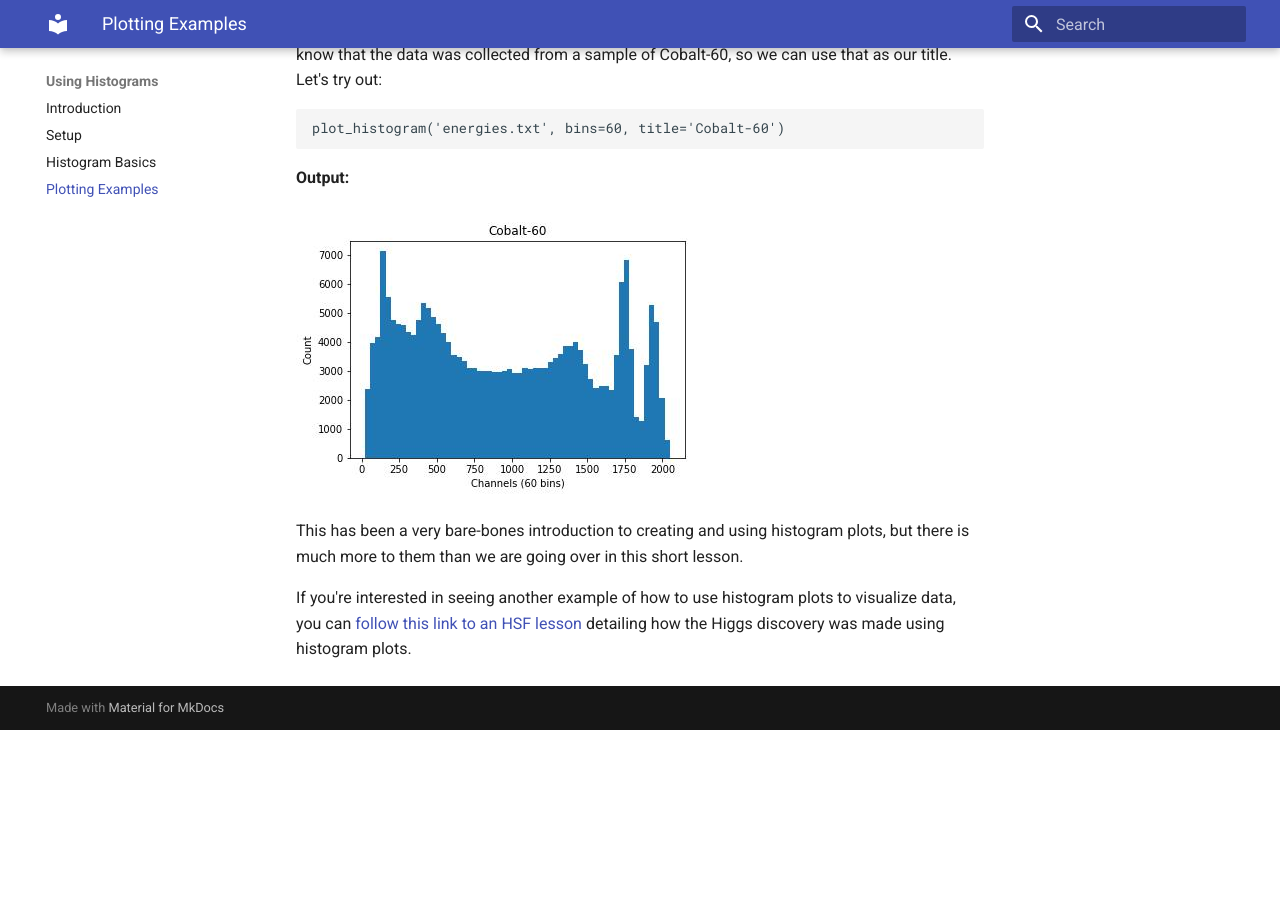
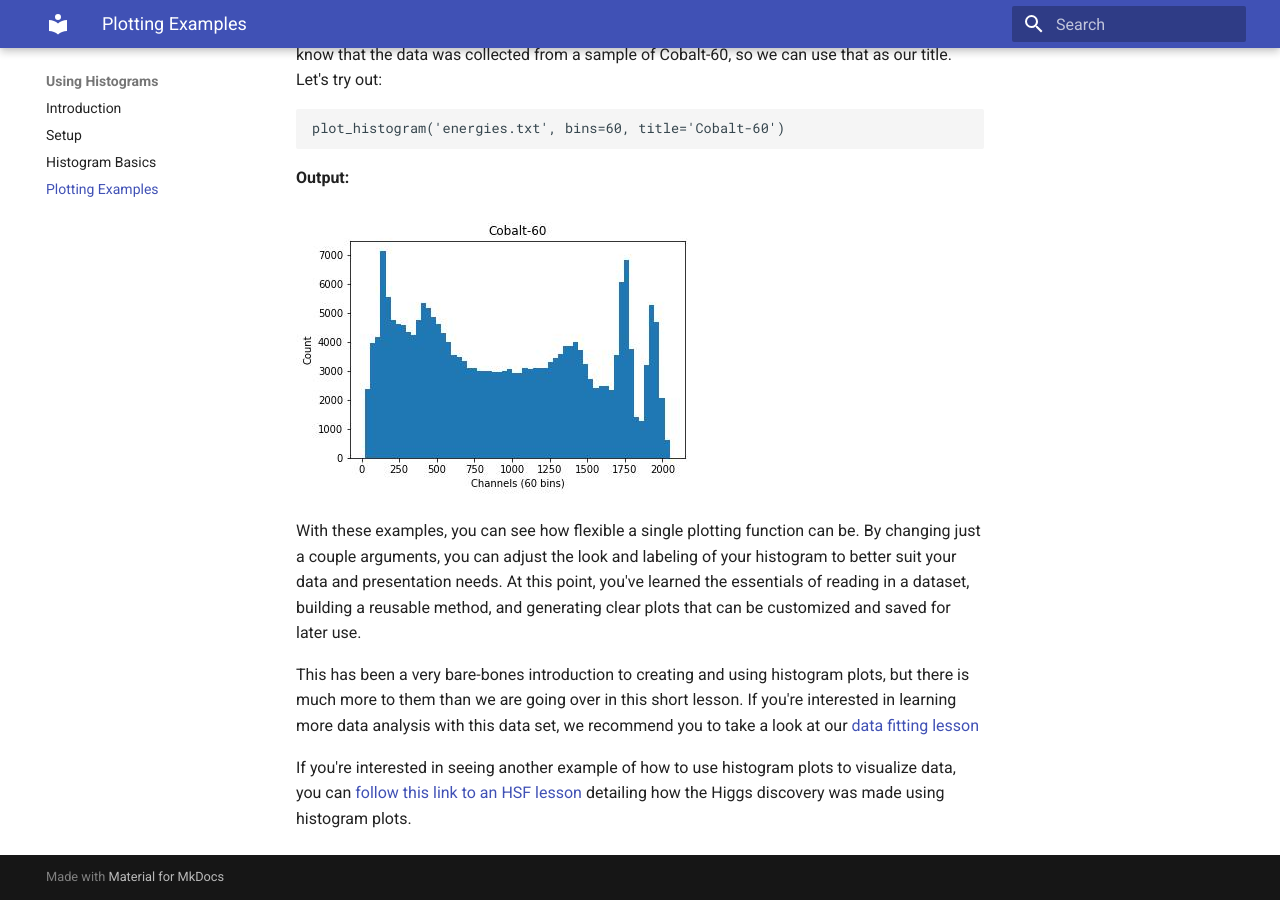
Before and after one commit to det-lab/histograms, an MkDocs documentation site: the page built from docs/03_plotting_data.md, in a window 1280 px wide and 900 px high, scrolled down 1854 px. Built offline with MkDocs 1.6.1 and Material for MkDocs 9.7.7, drawn with Linux system fonts in a browser that asks for light colours; before the commit the page ends 2584 px from its top, so only the background shows below that.

Commit message:
Minor edits and conclusion transition

```diff
--- a/docs/03_plotting_data.md
+++ b/docs/03_plotting_data.md
@@ -47,6 +47,8 @@ plot_histogram('energies.txt', bins=60, title='Cobalt-60')
 
 ![60 bins](images/Cobalt-60.jpg)
 
-This has been a very bare-bones introduction to creating and using histogram plots, but there is much more to them than we are going over in this short lesson.
+With these examples, you can see how flexible a single plotting function can be. By changing just a couple arguments, you can adjust the look and labeling of your histogram to better suit your data and presentation needs. At this point, you've learned the essentials of reading in a dataset, building a reusable method, and generating clear plots that can be customized and saved for later use.
+
+This has been a very bare-bones introduction to creating and using histogram plots, but there is much more to them than we are going over in this short lesson. If you're interested in learning more data analysis with this data set, we recommend you to take a look at our [data fitting lesson](https://det-lab.github.io/data-fitting/)
 
 If you're interested in seeing another example of how to use histogram plots to visualize data, you can [follow this link to an HSF lesson](https://hsf-training.github.io/hsf-training-matplotlib/05-mplhep/index.html) detailing how the Higgs discovery was made using histogram plots.
```
Also changed, not shown: docs/01_setup.md (+3 -3 lines).
